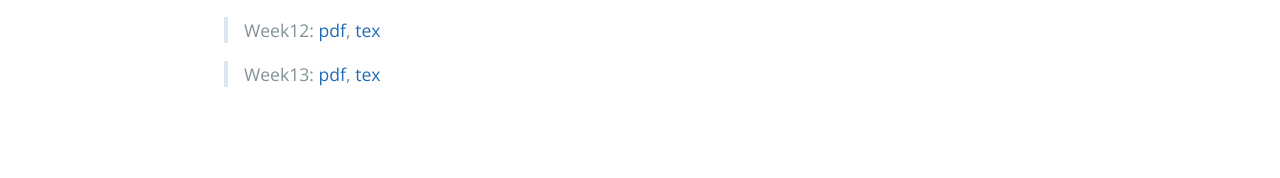
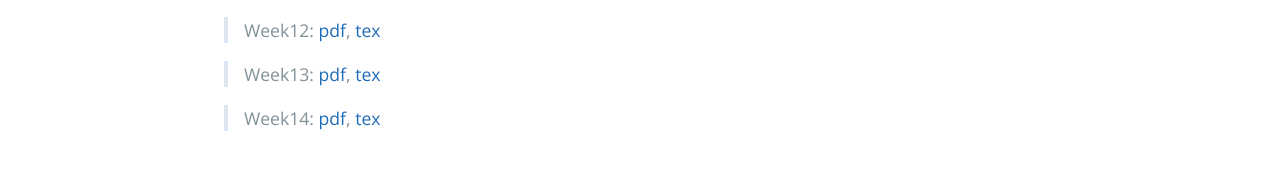
Before and after one commit to YuanYuYuan/calculus-2020, a Jekyll site: the page built from index.md, in a window 1280 px wide. Shown: the part 1195-1373 px from the top of the page. Built offline with Jekyll 4.4.1, drawn with Linux system fonts in a browser that asks for light colours; our own code applies the rules of GitHub Pages for plain Markdown files; before the commit the page ends 1332 px from its top, so only the background shows below that.

Commit message:
add week 14

```diff
--- a/index.md
+++ b/index.md
@@ -43,3 +43,5 @@ You may import them into the [overleaf](https://www.overleaf.com/) and then edit
 > Week12: [pdf](./exercise/week12.pdf), [tex](./exercise/week12.tex)
 
 > Week13: [pdf](./exercise/week13.pdf), [tex](./exercise/week13.tex)
+
+> Week14: [pdf](./exercise/week14.pdf), [tex](./exercise/week14.tex)
```
Also changed, not shown: 2 other files.
